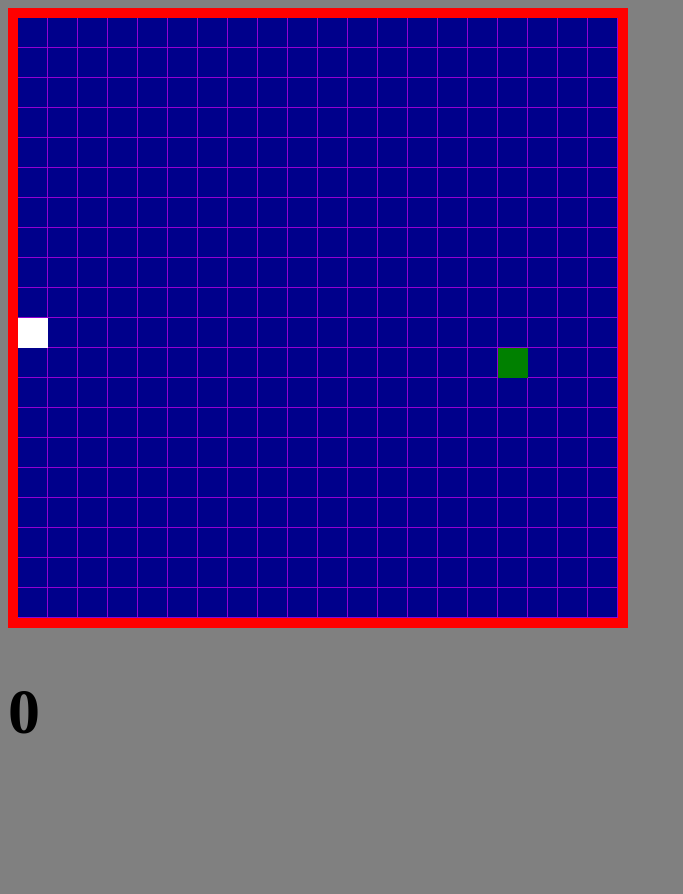
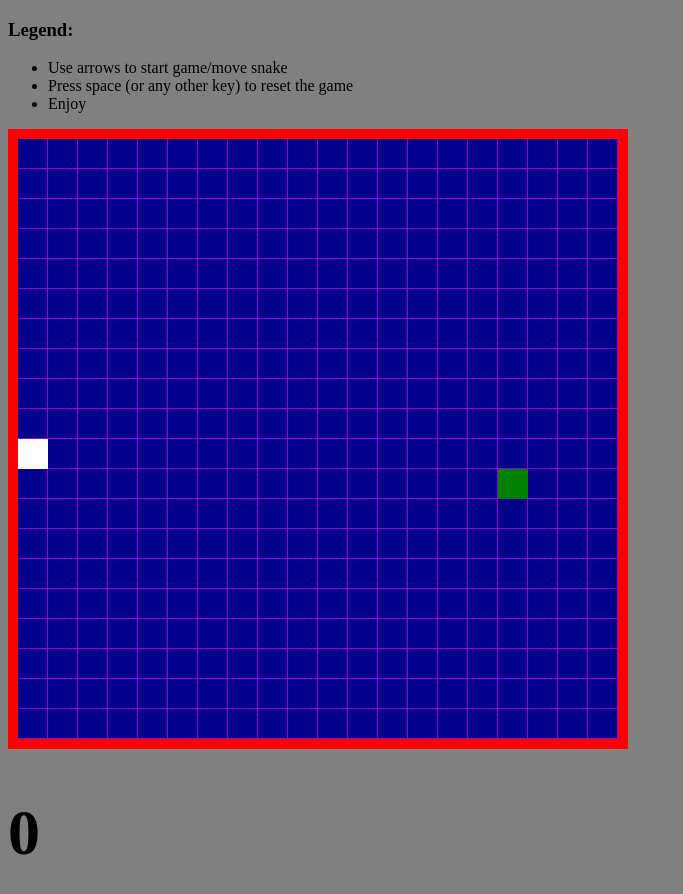
Before and after one commit to erikgreasy/snakinson-javascriptinson, a plain HTML site: page index.html in a window 1280 px wide. Shown: the whole page, without its empty margins (0-683 px from the left). Before the commit the page ends 800 px from the top, so only its background shows below. Drawn offline with Linux system fonts and the light colour scheme.

Commit message:
Added legend

```diff
--- a/index.html
+++ b/index.html
@@ -8,6 +8,14 @@
 </head>
 
 <body>
+    <div>
+        <h3>Legend:</h3>
+        <ul>
+            <li>Use arrows to start game/move snake</li>
+            <li>Press space (or any other key) to reset the game</li>
+            <li>Enjoy</li>
+        </ul>
+    </div>
     <canvas width="600" height="600"></canvas>
     <h1 id="scoreText">0</h1>
 
```
